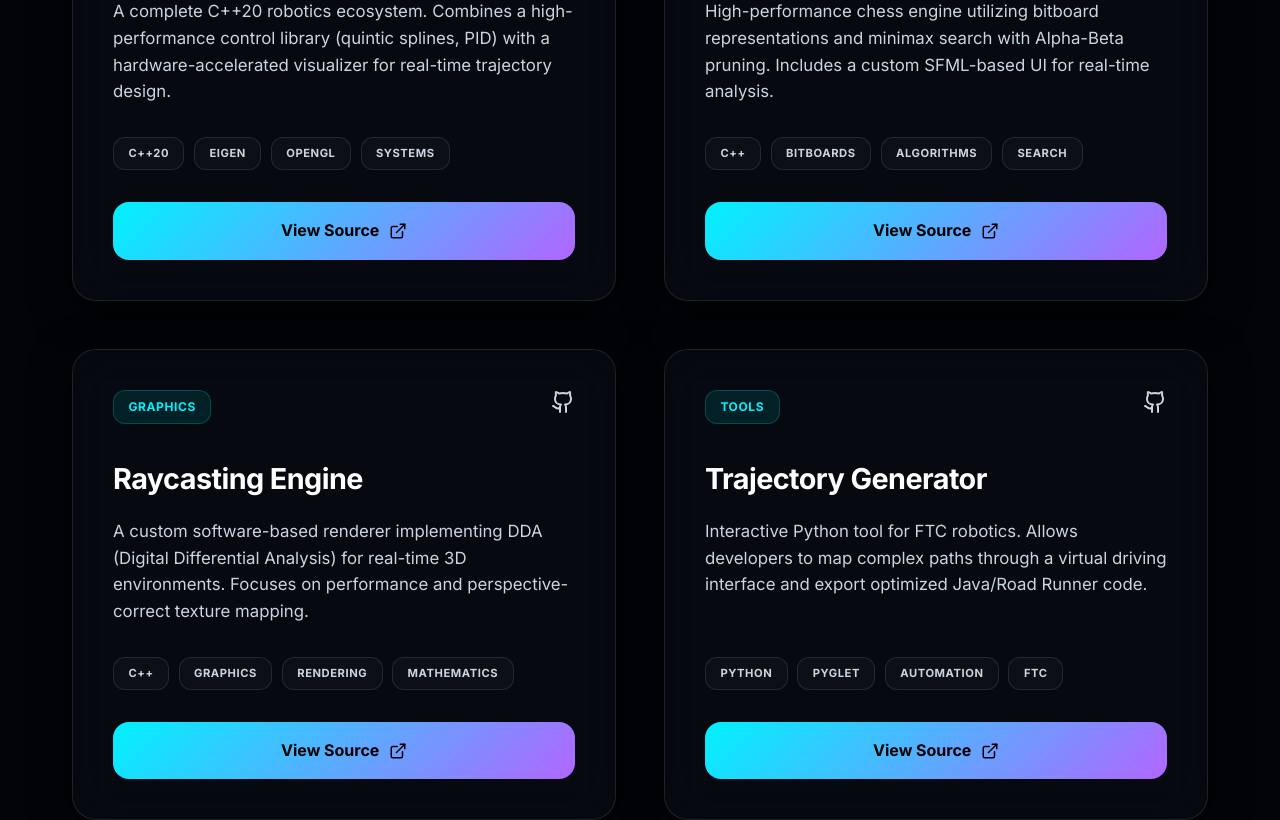
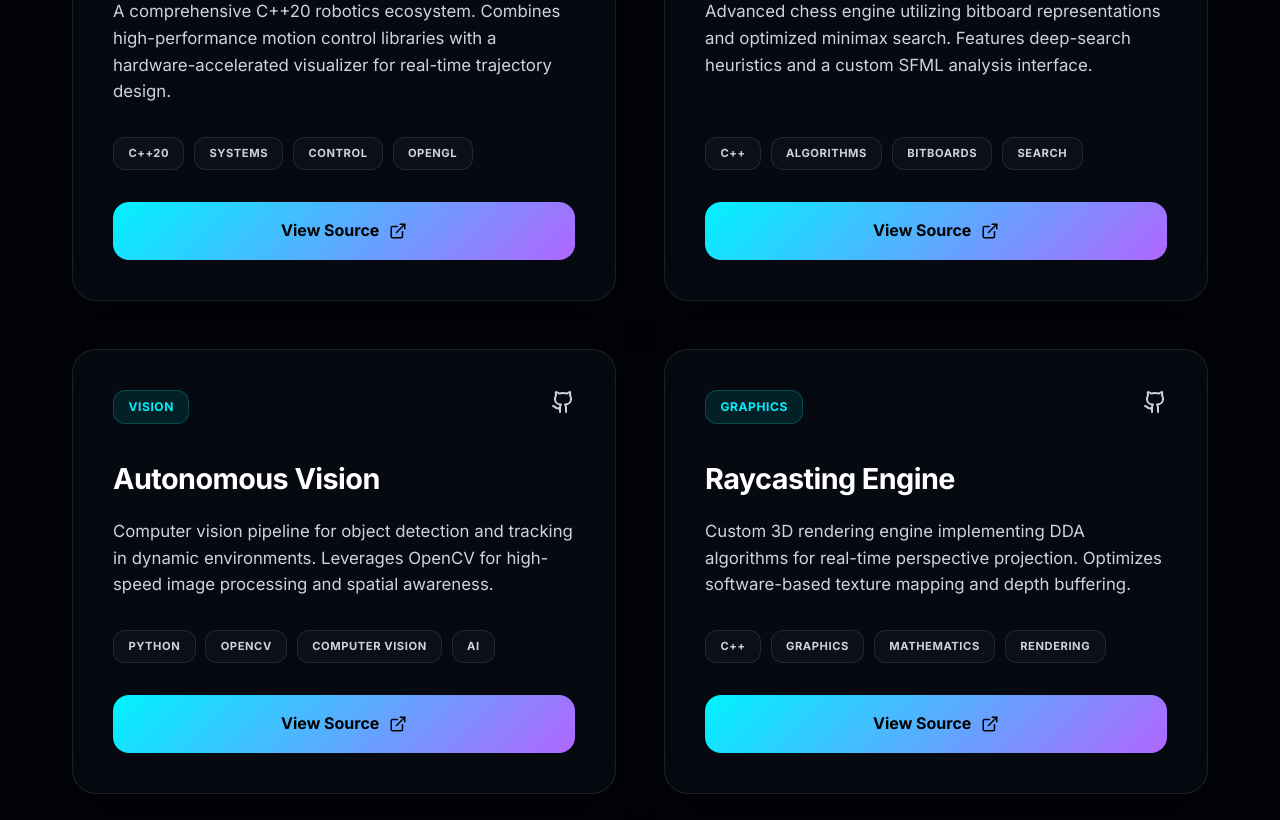
Before and after one commit to joshuachen6/portfolio-website, a React (Vite) app: page / in a window 1280 px wide. Shown: the part 1720-2540 px from the top of the page. Built offline with nearby package versions, Linux system fonts and the light colour scheme.

Commit message:
Consolidate projects to 6 for balanced layout, add Vision System, and finalize high-contrast name

```diff
--- a/src/data/projects.ts
+++ b/src/data/projects.ts
@@ -4,47 +4,55 @@ export interface Project {
   description: string;
   tags: string[];
   githubUrl: string;
-  category: 'Systems' | 'Algorithms' | 'AI' | 'Tools' | 'Graphics';
+  category: 'Systems' | 'Algorithms' | 'AI' | 'Tools' | 'Graphics' | 'Vision';
 }
 
 export const projects: Project[] = [
   {
     id: 'roboop-suite',
     title: 'RoboOp Suite',
-    description: 'A complete C++20 robotics ecosystem. Combines a high-performance control library (quintic splines, PID) with a hardware-accelerated visualizer for real-time trajectory design.',
-    tags: ['C++20', 'Eigen', 'OpenGL', 'Systems'],
+    description: 'A comprehensive C++20 robotics ecosystem. Combines high-performance motion control libraries with a hardware-accelerated visualizer for real-time trajectory design.',
+    tags: ['C++20', 'Systems', 'Control', 'OpenGL'],
     githubUrl: 'https://github.com/joshuachen6/RoboOpSuite',
     category: 'Systems',
   },
   {
     id: 'chess-engine',
     title: 'Chess Engine',
-    description: 'High-performance chess engine utilizing bitboard representations and minimax search with Alpha-Beta pruning. Includes a custom SFML-based UI for real-time analysis.',
-    tags: ['C++', 'Bitboards', 'Algorithms', 'Search'],
+    description: 'Advanced chess engine utilizing bitboard representations and optimized minimax search. Features deep-search heuristics and a custom SFML analysis interface.',
+    tags: ['C++', 'Algorithms', 'Bitboards', 'Search'],
     githubUrl: 'https://github.com/joshuachen6/ChessCpp',
     category: 'Algorithms',
   },
   {
+    id: 'vision-system',
+    title: 'Autonomous Vision',
+    description: 'Computer vision pipeline for object detection and tracking in dynamic environments. Leverages OpenCV for high-speed image processing and spatial awareness.',
+    tags: ['Python', 'OpenCV', 'Computer Vision', 'AI'],
+    githubUrl: 'https://github.com/joshuachen6',
+    category: 'Vision',
+  },
+  {
     id: 'raycasting-engine',
     title: 'Raycasting Engine',
-    description: 'A custom software-based renderer implementing DDA (Digital Differential Analysis) for real-time 3D environments. Focuses on performance and perspective-correct texture mapping.',
-    tags: ['C++', 'Graphics', 'Rendering', 'Mathematics'],
+    description: 'Custom 3D rendering engine implementing DDA algorithms for real-time perspective projection. Optimizes software-based texture mapping and depth buffering.',
+    tags: ['C++', 'Graphics', 'Mathematics', 'Rendering'],
     githubUrl: 'https://github.com/joshuachen6',
     category: 'Graphics',
   },
   {
     id: 'trajectory-generator',
     title: 'Trajectory Generator',
-    description: 'Interactive Python tool for FTC robotics. Allows developers to map complex paths through a virtual driving interface and export optimized Java/Road Runner code.',
-    tags: ['Python', 'Pyglet', 'Automation', 'FTC'],
+    description: 'Interactive Python tool for FTC robotics. Allows for visual path mapping through a virtual robot interface with automated Road Runner code generation.',
+    tags: ['Python', 'Pyglet', 'FTC', 'Automation'],
     githubUrl: 'https://github.com/joshuachen6/roboticsGUI',
     category: 'Tools',
   },
   {
     id: 'qlearning-rl',
     title: 'Reinforcement Learning',
-    description: 'Research into autonomous decision-making using libtorch and Q-Learning. Trains agents to optimize search rollouts in dynamic game environments.',
-    tags: ['C++', 'PyTorch', 'ML', 'AI'],
+    description: 'Research project exploring Q-Learning agents with libtorch. Focuses on developing intelligent agents capable of optimal decision making via search rollouts.',
+    tags: ['C++', 'libtorch', 'ML', 'AI'],
     githubUrl: 'https://github.com/joshuachen6/QLearning-Rollouts-TicTacToe',
     category: 'AI',
   },
```
